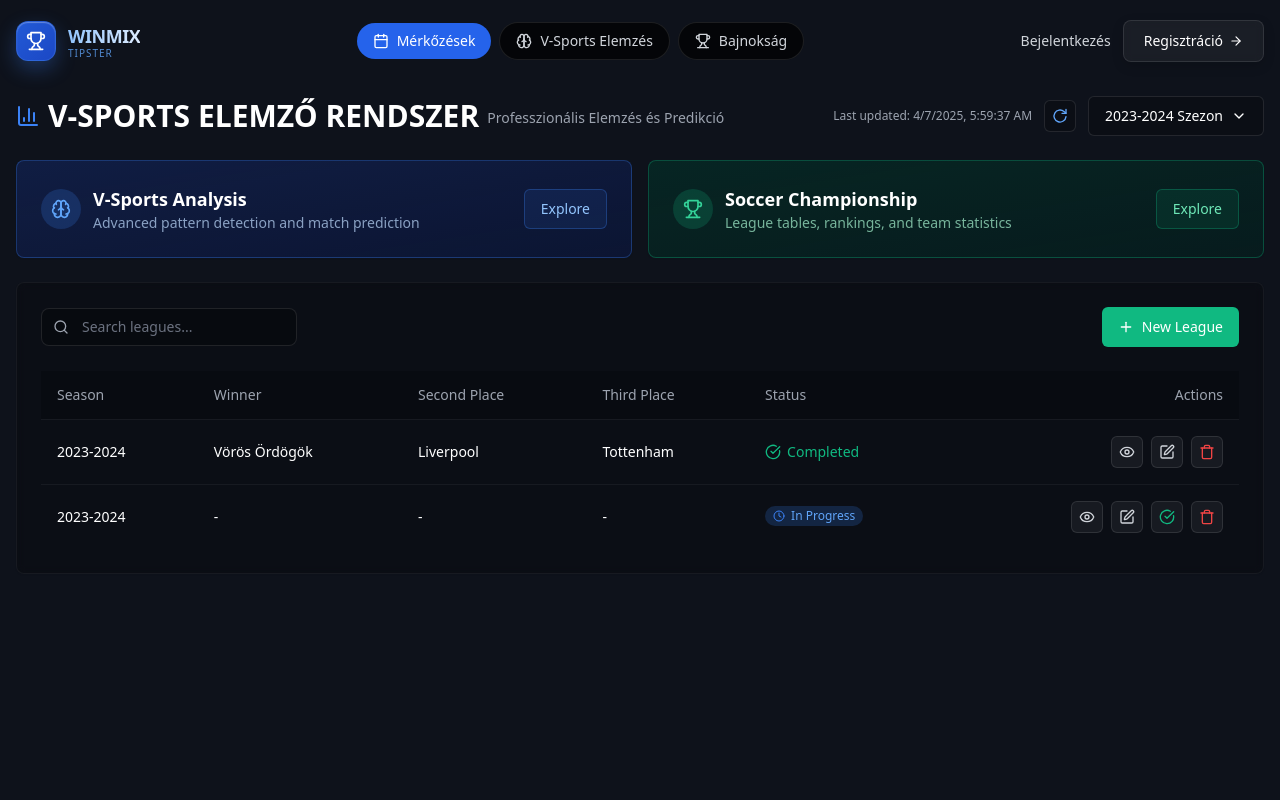
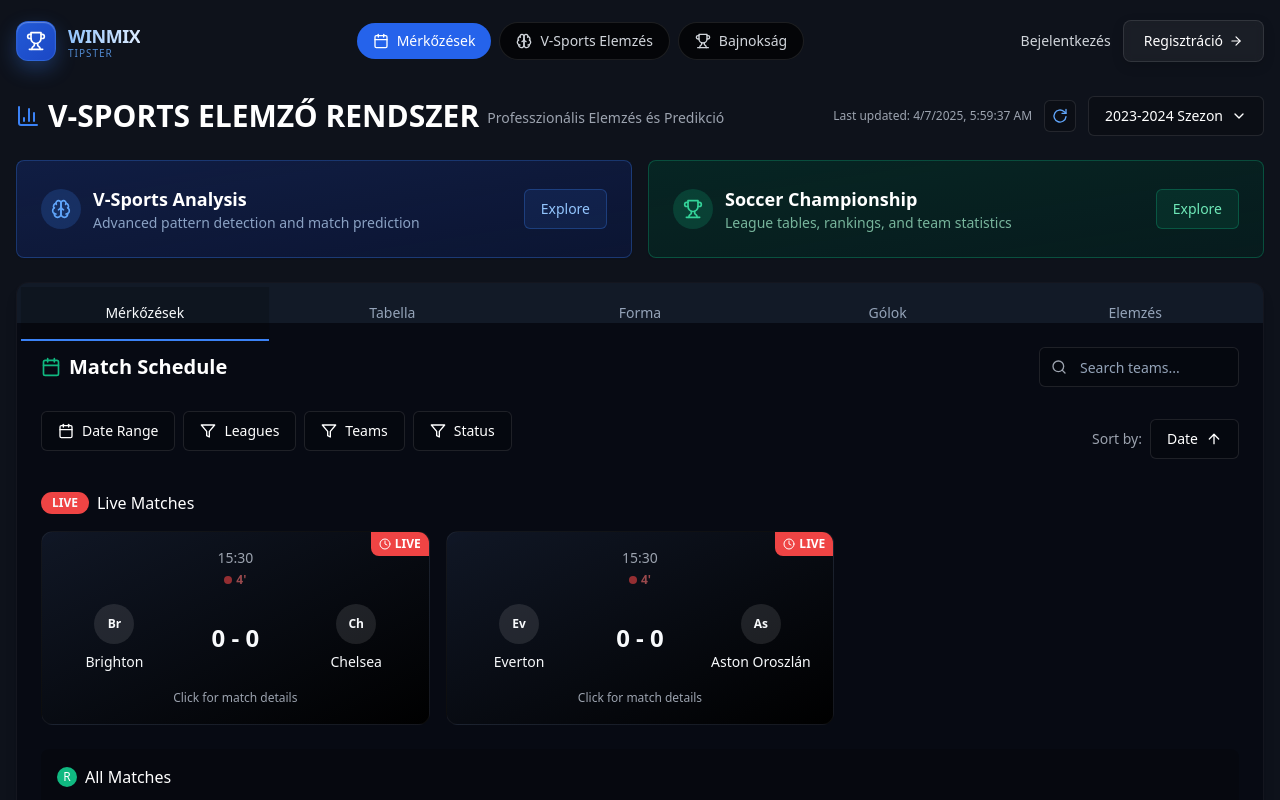
Before and after one commit to Winmix713/match-predictor-fantasy-83, a React (Vite) app: page /matches in a window 1280 px wide. Shown: the top 800 px of the page. Built offline with nearby package versions, Linux system fonts and the light colour scheme.

Commit message:
Update Matches.tsx

```diff
--- a/src/pages/Matches.tsx
+++ b/src/pages/Matches.tsx
@@ -1,3 +1,4 @@
+
 import React, { useState, useEffect } from 'react';
 import { ChevronDown } from 'lucide-react';
 import { Button } from "@/components/ui/button";
@@ -9,93 +10,51 @@ import DashboardHeader from "@/components/dashboard/DashboardHeader";
 import IntegrationCards from "@/components/dashboard/IntegrationCards";
 import ContentTabs from "@/components/dashboard/ContentTabs";
 import MatchSchedule from "@/components/MatchSchedule";
-import { LeagueDetails } from "@/components/LeagueDetails";
-import type { LeagueData, Match } from "@/types";
 
 const Matches = () => {
-  // 1. Kezdő nézet módosítása 'league-list'-re
-  const [activeTab, setActiveTab] = useState("league-list");
+  const [activeTab, setActiveTab] = useState("matches");
   const [isEditing, setIsEditing] = useState(false);
-  const [selectedLeague, setSelectedLeague] = useState<LeagueData | null>(null);
-  const [matches, setMatches] = useState<Match[]>([]);
-  const [dataUpdatedAt, setDataUpdatedAt] = useState(new Date());
+  const [isLoading, setIsLoading] = useState(true);
+  const [dataUpdatedAt, setDataUpdatedAt] = useState<Date>(new Date());
   const [isRefreshing, setIsRefreshing] = useState(false);
-  const [isLoading, setIsLoading] = useState(true); // Ez maradhat a kezdeti skeleton/placeholder effekthez
 
   useEffect(() => {
-    // Szimulálja a kezdeti betöltést
-    const timer = setTimeout(() => setIsLoading(false), 1500);
+    const timer = setTimeout(() => {
+      setIsLoading(false);
+    }, 1500);
+
     return () => clearTimeout(timer);
   }, []);
 
   const handleRefreshData = () => {
     setIsRefreshing(true);
-    // Valós API hívás helyett szimuláció
+
     setTimeout(() => {
       setIsRefreshing(false);
-      const now = new Date();
-      setDataUpdatedAt(now);
-      // Itt frissíteni kellene a tényleges adatokat is (selectedLeague, matches, stb.)
-      // Például: fetchDataForCurrentSelection();
+      setDataUpdatedAt(new Date());
       toast.success("Data refreshed successfully", {
-        description: `All data has been updated as of ${now.toLocaleTimeString()}`
+        description: `All match data has been updated as of ${new Date().toLocaleTimeString()}`
       });
     }, 2000);
   };
 
-  const handleLeagueUpdate = (updatedLeague: LeagueData) => {
-    setSelectedLeague(updatedLeague);
-    // Opcionálisan frissíthetjük a meccseket is, ha a liga adatai változtak
-    // fetchMatchesForLeague(updatedLeague.id);
-    toast("League details updated.");
-  };
-
-  const handleMatchesUpdate = (updatedMatches: Match[]) => {
-    setMatches(updatedMatches);
-    toast("Matches updated.");
-  };
-
-  // 3. TODO: Szezonválasztó interaktívvá tétele
   const seasonSelector = (
     <div className="relative flex items-center">
       <Button variant="outline" className="bg-black/20 border-white/10 text-white flex items-center gap-2">
-        <span>2023-2024 Szezon</span> {/* Statikus címke */}
+        <span>2023-2024 Szezon</span>
         <ChevronDown className="h-4 w-4" />
       </Button>
-      {/* Itt lehetne egy lenyíló menü a szezonokkal */}
     </div>
   );
-
-  const handleSelectLeague = (league: LeagueData, leagueMatches: Match[]) => {
-    setSelectedLeague(league);
-    setMatches(leagueMatches);
-    setActiveTab("league-details"); // Liga kiválasztása után a részletek oldalra navigálunk
-    setIsLoading(false); // Biztosítjuk, hogy a loading véget érjen
-  };
-
-  const handleBackToList = () => {
-    // Opcionálisan nullázhatjuk a kiválasztást, ha visszalépünk a listára
-    // setSelectedLeague(null);
-    // setMatches([]);
-    setActiveTab("league-list");
-  };
-
-  const handleBackFromEditor = () => {
-    setIsEditing(false);
-    // Ha a szerkesztőből lépünk vissza, érdemes lehet a liga listára menni,
-    // vagy arra a nézetre, ahonnan a szerkesztés indult.
-    setActiveTab("league-list");
-  }
 
   return (
     <div className="min-h-screen pt-24 pb-16 bg-background">
       <Header />
       <div className="container mx-auto px-4">
         {isEditing ? (
-          // Szerkesztő nézet
-          <LeagueEditor onBack={handleBackFromEditor} /* Opcionálisan átadhatjuk a ligát szerkesztésre */ />
+          <LeagueEditor onBack={() => setIsEditing(false)} />
         ) : (
-          // Fő nézet
+          <>
             <div className="flex flex-col space-y-6">
               <DashboardHeader
                 title="V-SPORTS ELEMZŐ RENDSZER"
@@ -103,72 +62,28 @@ const Matches = () => {
                 dataUpdatedAt={dataUpdatedAt}
                 isRefreshing={isRefreshing}
                 onRefresh={handleRefreshData}
-              actionButton={seasonSelector} // Itt adjuk át a szezonválasztót
+                actionButton={seasonSelector}
               />
 
+              {/* Integration Navigation Cards */}
               <IntegrationCards />
 
-            {/* Liga Lista nézet */}
-            {activeTab === "league-list" && (
-              <LeagueSeasons
-                onEdit={() => setIsEditing(true)}
-                onSelect={handleSelectLeague}
+              {activeTab === "league-list" ? (
+                <LeagueSeasons onEdit={() => setIsEditing(true)} />
+              ) : (
+                <ContentTabs
+                  activeTab={activeTab}
+                  setActiveTab={setActiveTab}
+                  isLoading={isLoading}
                 />
               )}
 
-            {/* Liga Részletek nézet */}
-            {activeTab === "league-details" && selectedLeague && (
-              <LeagueDetails
-                league={selectedLeague}
-                matches={matches} // Átadjuk a state-ben lévő meccseket
-                onBack={handleBackToList} // Visszalépés a listához
-                onUpdateLeague={handleLeagueUpdate}
-                onUpdateMatches={handleMatchesUpdate}
-                // Lehetőség a fülek közötti navigációra a részletek oldalról
-                onNavigateToTab={(tabName: string) => setActiveTab(tabName)}
-              />
+              {/* Add the MatchSchedule component */}
+              {activeTab === "matches" && (
+                <MatchSchedule />
               )}
-
-            {/* Fülek (Meccsek, Tabella, Forma) - Akkor jelennek meg, ha nem a lista vagy a részletek aktív */}
-            {/* 4. Megfontolás: Lehet, hogy csak akkor kellene megjelennie, ha van selectedLeague? */}
-            {/* Jelenlegi logika: Ha a tab ezek egyike, akkor mutatjuk */}
-            {["matches", "standings", "form"].includes(activeTab) && selectedLeague && ( // Csak akkor mutatjuk, ha van kiválasztott liga
-              <>
-                {/* Vissza gomb a liga részleteihez vagy listához */}
-                 <Button onClick={() => setActiveTab('league-details')} variant="outline" className="self-start">
-                    ← Back to League Details
-                 </Button>
-                 {/* VAGY: <Button onClick={handleBackToList} variant="outline">← Back to League List</Button> */}
-
-                <ContentTabs
-                  activeTab={activeTab}
-                  setActiveTab={setActiveTab}
-                  isLoading={isLoading} // Ezt finomítani kellene valós betöltéshez
-                />
-                {/* 2. Adatátadás a MatchSchedule-nek */}
-                {activeTab === "matches" && (
-                  <MatchSchedule
-                    matches={matches} // Átadjuk a kiválasztott liga meccseit
-                    league={selectedLeague} // Opcionálisan a liga adatait is átadhatjuk
-                    isLoading={isLoading /* vagy egy specifikusabb loading state */}
-                  />
-                )}
-                 {/* TODO: Komponensek a "standings" és "form" fülekhez, átadva nekik a selectedLeague és matches adatokat */}
-                 {/* {activeTab === "standings" && <LeagueStandings league={selectedLeague} />} */}
-                 {/* {activeTab === "form" && <TeamForm league={selectedLeague} matches={matches} />} */}
+            </div>
           </>
-            )}
-
-             {/* Ha nincs kiválasztott liga, de a tab matches/standings/form, akkor üzenet */}
-             {["matches", "standings", "form"].includes(activeTab) && !selectedLeague && (
-                <div className="text-center py-8 text-muted-foreground">
-                    Please select a league from the 'League List' tab first.
-                     <Button onClick={() => setActiveTab('league-list')} variant="link">Go to League List</Button>
-                </div>
-             )}
-
-
-          </div>
         )}
       </div>
     </div>
```
Lines whose indentation alone changed are shown as unchanged.
